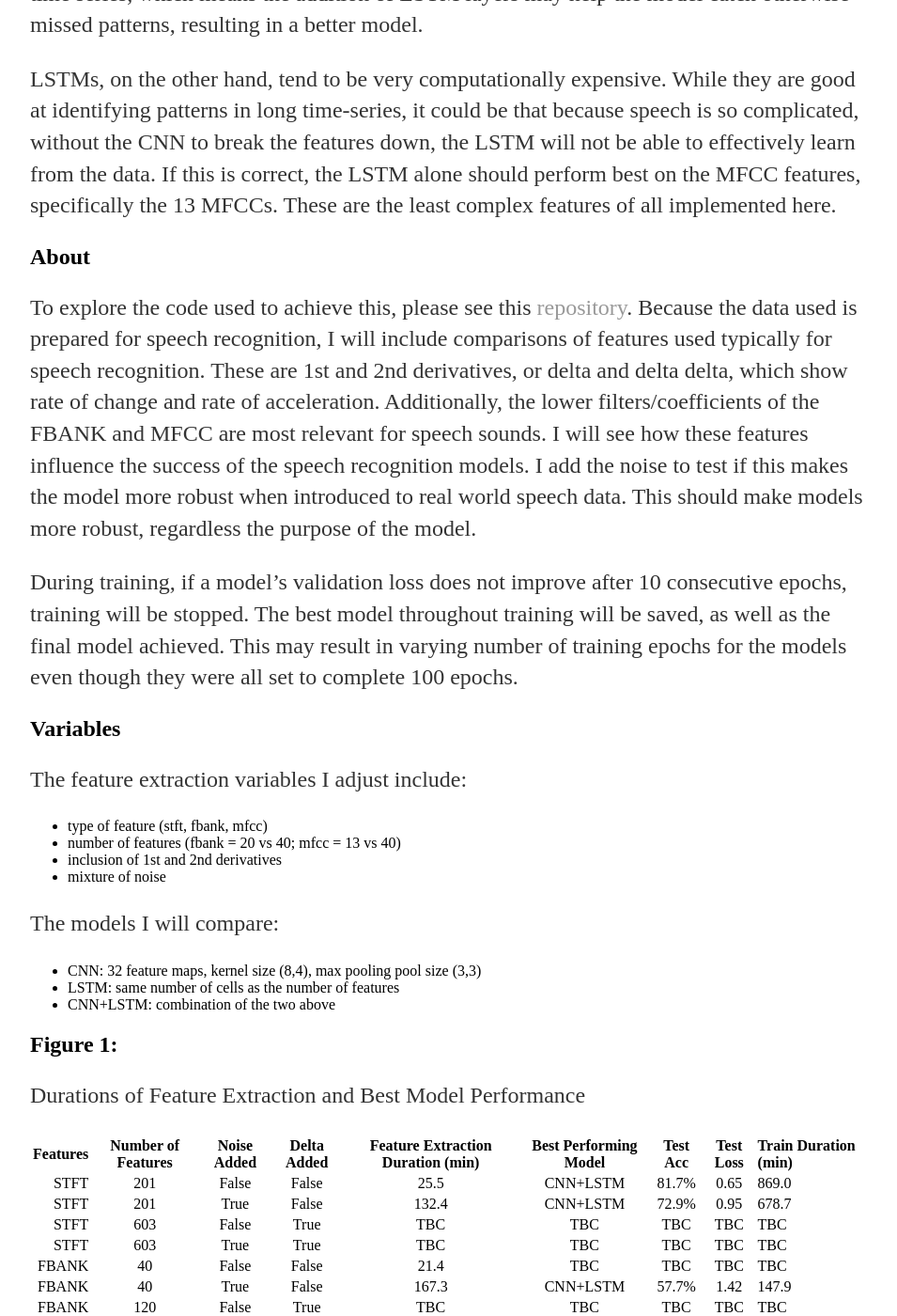
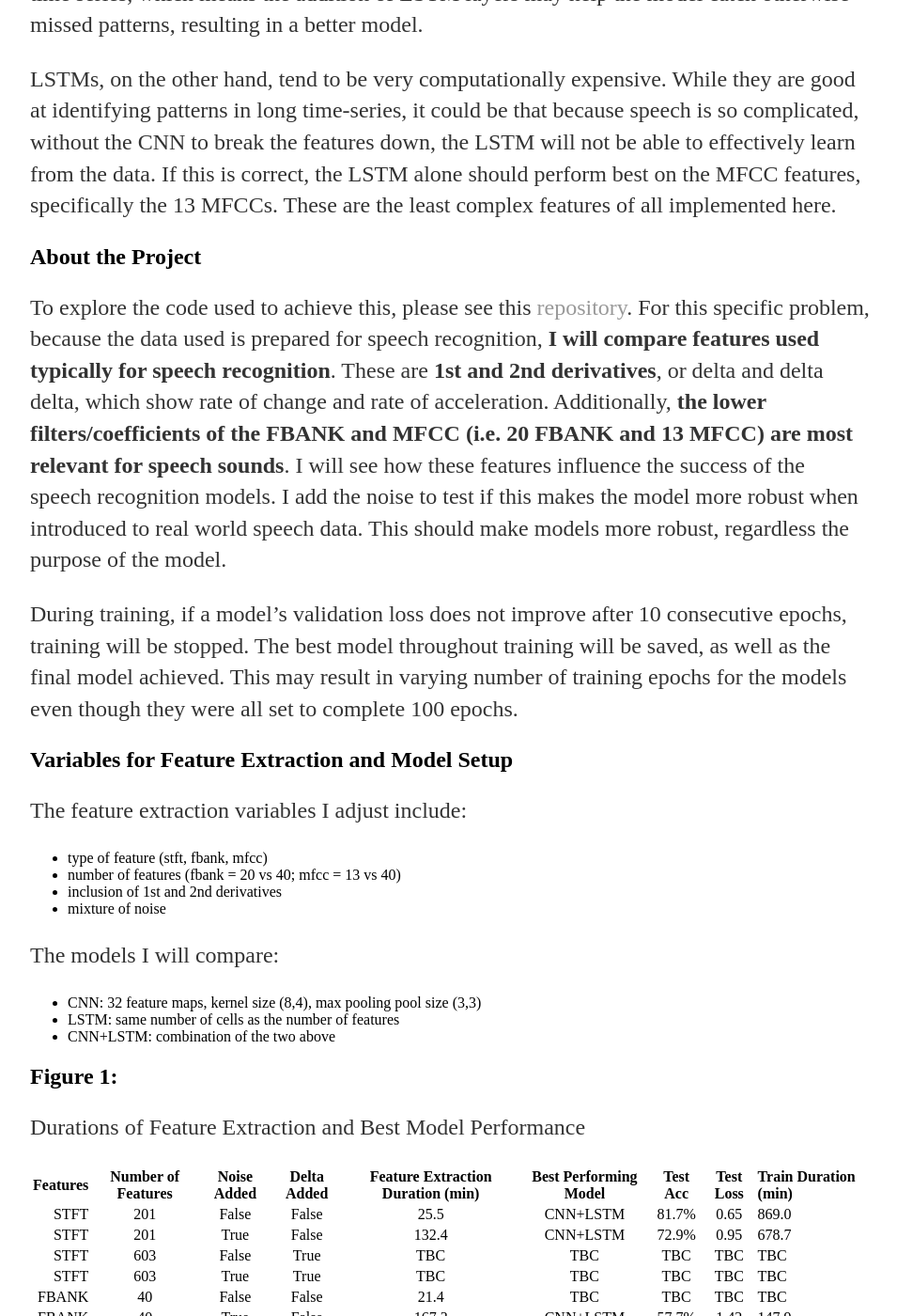
Before and after one commit to a-n-rose/a-n-rose.github.io, a Jekyll site: the page built from _posts/2019-02-17-comparing-features-and-models-deep-learning-and-speech.md, in a window 1280 px wide and 1400 px high, scrolled down 1572 px. Shown: the whole window at 94% size, without its empty margins (160-1115 px from the left). Built offline with Jekyll 4.4.1, drawn with Linux system fonts in a browser that asks for light colours.

Commit message:
Clarify features for speech rec

```diff
--- a/_posts/2019-02-17-comparing-features-and-models-deep-learning-and-speech.md
+++ b/_posts/2019-02-17-comparing-features-and-models-deep-learning-and-speech.md
@@ -27,13 +27,13 @@ While CNNs are good at recognizing patterns, they may miss some patterns that oc
 
 LSTMs, on the other hand, tend to be very computationally expensive. While they are good at identifying patterns in long time-series, it could be that because speech is so complicated, without the CNN to break the features down, the LSTM will not be able to effectively learn from the data. If this is correct, the LSTM alone should perform best on the MFCC features, specifically the 13 MFCCs. These are the least complex features of all implemented here.
 
-## About
+## About the Project
 
-To explore the code used to achieve this, please see this <a href="https://github.com/a-n-rose/Build-CNN-or-LSTM-or-CNNLSTM-with-speech-features">repository</a>. Because the data used is prepared for speech recognition, I will include comparisons of features used typically for speech recognition. These are 1st and 2nd derivatives, or delta and delta delta, which show rate of change and rate of acceleration. Additionally, the lower filters/coefficients of the FBANK and MFCC are most relevant for speech sounds. I will see how these features influence the success of the speech recognition models. I add the noise to test if this makes the model more robust when introduced to real world speech data. This should make models more robust, regardless the purpose of the model.
+To explore the code used to achieve this, please see this <a href="https://github.com/a-n-rose/Build-CNN-or-LSTM-or-CNNLSTM-with-speech-features">repository</a>. For this specific problem, because the data used is prepared for speech recognition, **I will compare features used typically for speech recognition**. These are **1st and 2nd derivatives**, or delta and delta delta, which show rate of change and rate of acceleration. Additionally, **the lower filters/coefficients of the FBANK and MFCC (i.e. 20 FBANK and 13 MFCC) are most relevant for speech sounds**. I will see how these features influence the success of the speech recognition models. I add the noise to test if this makes the model more robust when introduced to real world speech data. This should make models more robust, regardless the purpose of the model.
 
 During training, if a model's validation loss does not improve after 10 consecutive epochs, training will be stopped. The best model throughout training will be saved, as well as the final model achieved. This may result in varying number of training epochs for the models even though they were all set to complete 100 epochs.
 
-## Variables
+## Variables for Feature Extraction and Model Setup
 
 The feature extraction variables I adjust include:
 
```
